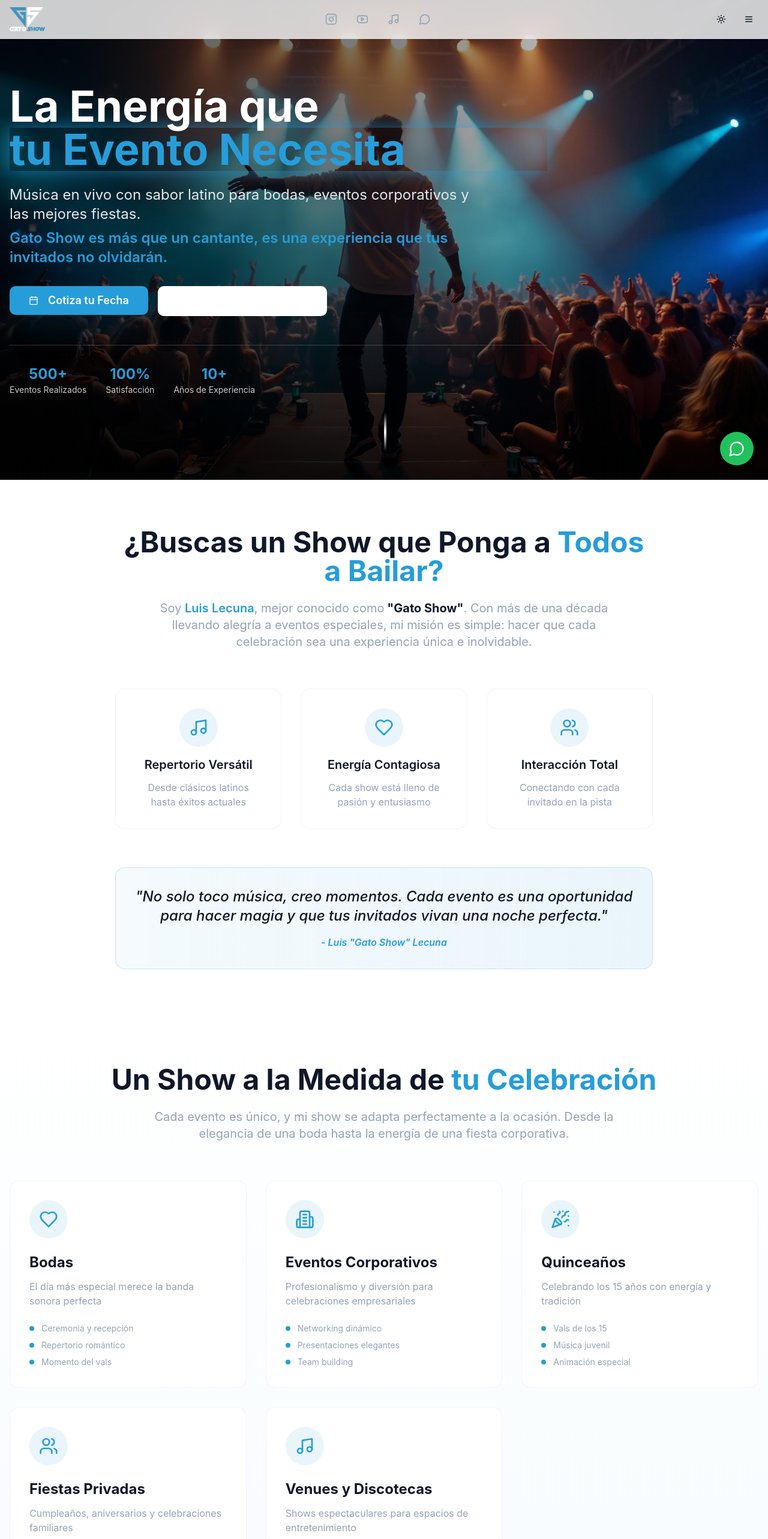
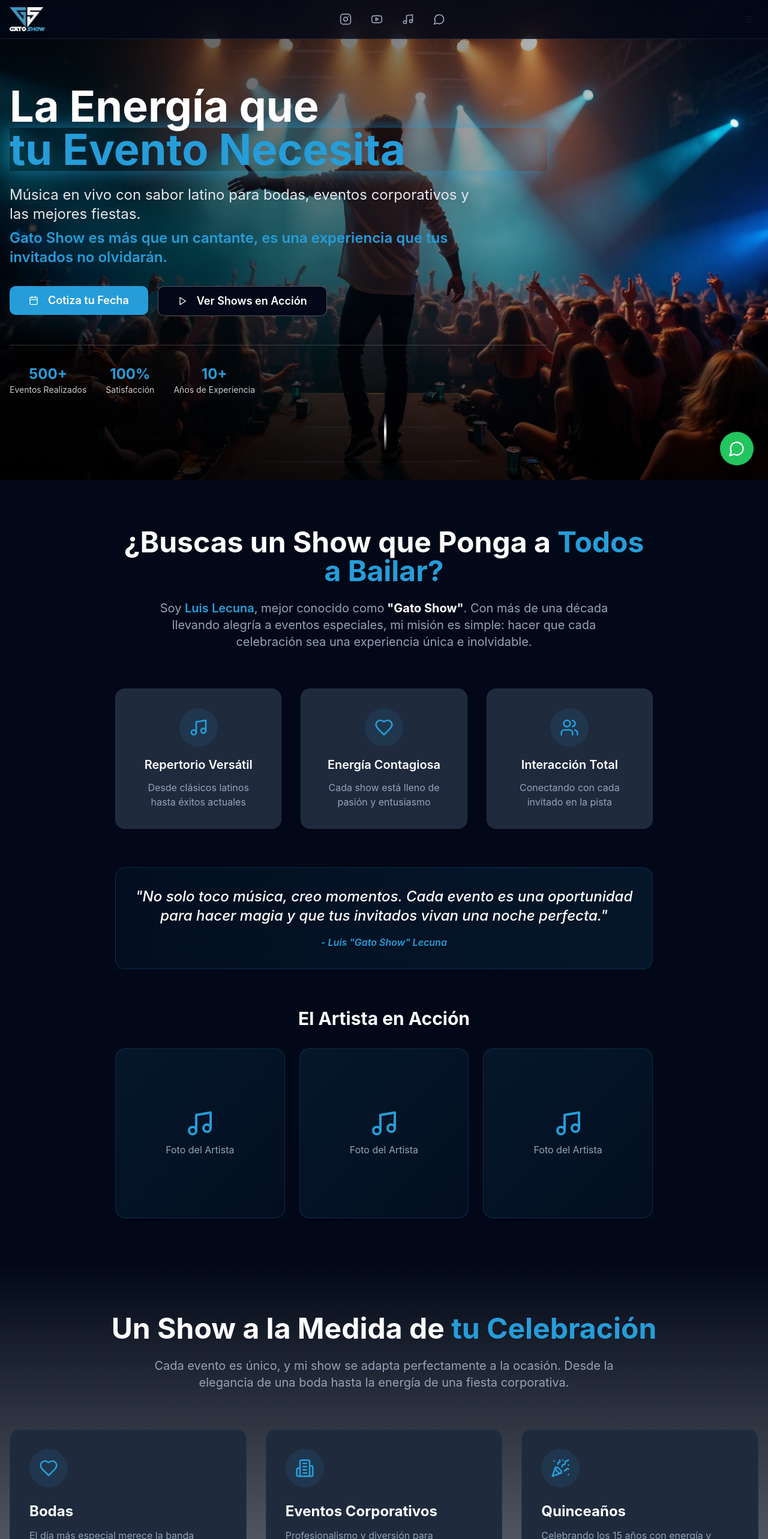
Before and after one commit to EmaVisual/gatoparty-showtime, a React (Vite) app: page / in a window 1280 px wide. Shown: the top 2566 px of the page at 60% size. Built offline with nearby package versions, Linux system fonts and the light colour scheme.

Commit message:
Refactor: Remove light mode and add photo spaces
Remove light mode functionality, leaving only dark mode. Add additional photo spaces in the About section and remove the blinking effect from the floating contact button.

```diff
--- a/src/App.tsx
+++ b/src/App.tsx
@@ -3,7 +3,6 @@ import { Toaster as Sonner } from "@/components/ui/sonner";
 import { TooltipProvider } from "@/components/ui/tooltip";
 import { QueryClient, QueryClientProvider } from "@tanstack/react-query";
 import { BrowserRouter, Routes, Route } from "react-router-dom";
-import { ThemeProvider } from "next-themes";
 import Index from "./pages/Index";
 import NotFound from "./pages/NotFound";
 
@@ -11,7 +10,7 @@ const queryClient = new QueryClient();
 
 const App = () => (
   <QueryClientProvider client={queryClient}>
-    <ThemeProvider attribute="class" defaultTheme="light" enableSystem>
+    <div className="dark">
       <TooltipProvider>
         <Toaster />
         <Sonner />
@@ -23,7 +22,7 @@ const App = () => (
           </Routes>
         </BrowserRouter>
       </TooltipProvider>
-    </ThemeProvider>
+    </div>
   </QueryClientProvider>
 );
 
--- a/src/components/Footer.tsx
+++ b/src/components/Footer.tsx
@@ -103,7 +103,7 @@ const Footer = () => {
       <div className="fixed bottom-6 right-6 z-50">
         <a
           href="#"
-          className="flex items-center justify-center w-14 h-14 bg-green-500 hover:bg-green-600 text-white rounded-full shadow-lg hover:shadow-glow transition-all duration-300 animate-pulse"
+          className="flex items-center justify-center w-14 h-14 bg-green-500 hover:bg-green-600 text-white rounded-full shadow-lg hover:shadow-glow transition-all duration-300"
           aria-label="Contactar por WhatsApp"
         >
           <MessageCircle className="w-7 h-7" />
--- a/src/components/Header.tsx
+++ b/src/components/Header.tsx
@@ -1,7 +1,6 @@
 import { useState } from 'react';
 import { Menu, X, Instagram, Youtube, Music, MessageCircle } from 'lucide-react';
 import { Button } from '@/components/ui/button';
-import ThemeToggle from './ThemeToggle';
 
 const Header = () => {
   const [isMenuOpen, setIsMenuOpen] = useState(false);
@@ -48,9 +47,8 @@ const Header = () => {
             ))}
           </div>
 
-          {/* Desktop Actions */}
-          <div className="hidden md:flex items-center space-x-3">
-            <ThemeToggle />
+          {/* Desktop Menu Button */}
+          <div className="hidden md:flex items-center">
             <Button
               variant="ghost"
               size="sm"
@@ -62,8 +60,7 @@ const Header = () => {
           </div>
 
           {/* Mobile Menu Button */}
-          <div className="flex items-center space-x-2 md:hidden">
-            <ThemeToggle />
+          <div className="md:hidden">
             <Button
               variant="ghost"
               size="sm"
--- a/src/components/Introduction.tsx
+++ b/src/components/Introduction.tsx
@@ -66,6 +66,34 @@ const Introduction = () => {
               - Luis "Gato Show" Lecuna
             </cite>
           </div>
+
+          {/* Artist Photo Gallery */}
+          <div className="mt-16 space-y-8">
+            <h3 className="text-2xl md:text-3xl font-bold text-text-primary text-center mb-8">
+              El Artista en Acción
+            </h3>
+            <div className="grid md:grid-cols-2 lg:grid-cols-3 gap-6">
+              {/* Photo placeholders - Replace with actual photos */}
+              <div className="aspect-square bg-gradient-to-br from-primary/10 to-primary/5 rounded-2xl border border-primary/20 flex items-center justify-center">
+                <div className="text-center">
+                  <Music className="w-12 h-12 text-primary mx-auto mb-2" />
+                  <p className="text-text-secondary">Foto del Artista</p>
+                </div>
+              </div>
+              <div className="aspect-square bg-gradient-to-br from-accent/10 to-accent/5 rounded-2xl border border-accent/20 flex items-center justify-center">
+                <div className="text-center">
+                  <Music className="w-12 h-12 text-accent mx-auto mb-2" />
+                  <p className="text-text-secondary">Foto del Artista</p>
+                </div>
+              </div>
+              <div className="aspect-square bg-gradient-to-br from-primary/10 to-primary/5 rounded-2xl border border-primary/20 flex items-center justify-center md:col-span-2 lg:col-span-1">
+                <div className="text-center">
+                  <Music className="w-12 h-12 text-primary mx-auto mb-2" />
+                  <p className="text-text-secondary">Foto del Artista</p>
+                </div>
+              </div>
+            </div>
+          </div>
         </div>
       </div>
     </section>
--- a/src/components/ThemeToggle.tsx
+++ /dev/null
@@ -1,22 +0,0 @@
-import { Moon, Sun } from 'lucide-react';
-import { useTheme } from 'next-themes';
-import { Button } from '@/components/ui/button';
-
-const ThemeToggle = () => {
-  const { theme, setTheme } = useTheme();
-
-  return (
-    <Button
-      variant="ghost"
-      size="sm"
-      onClick={() => setTheme(theme === 'dark' ? 'light' : 'dark')}
-      className="h-9 w-9 p-0"
-    >
-      <Sun className="h-4 w-4 rotate-0 scale-100 transition-all dark:-rotate-90 dark:scale-0" />
-      <Moon className="absolute h-4 w-4 rotate-90 scale-0 transition-all dark:rotate-0 dark:scale-100" />
-      <span className="sr-only">Toggle theme</span>
-    </Button>
-  );
-};
-
-export default ThemeToggle;
```
